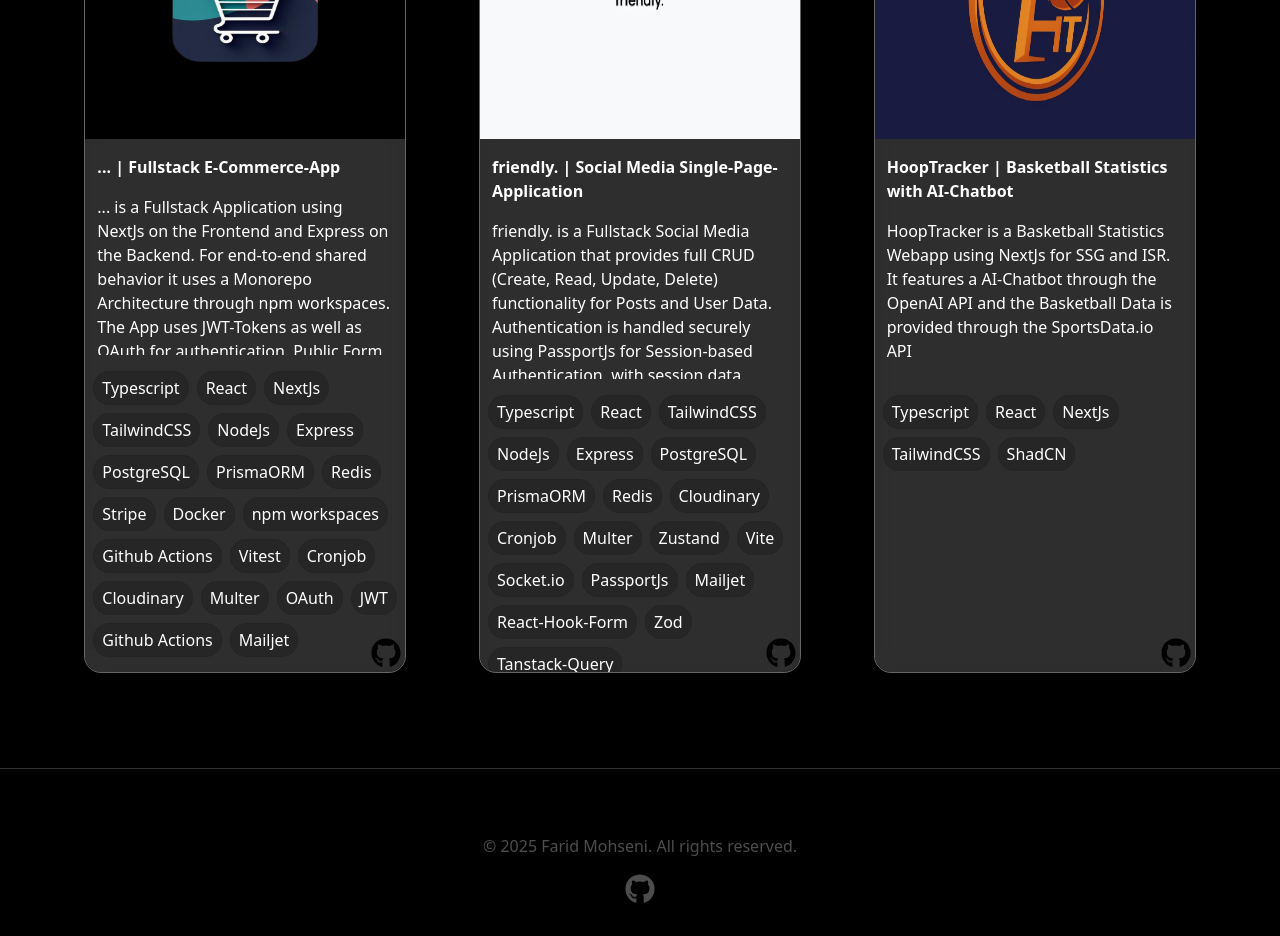
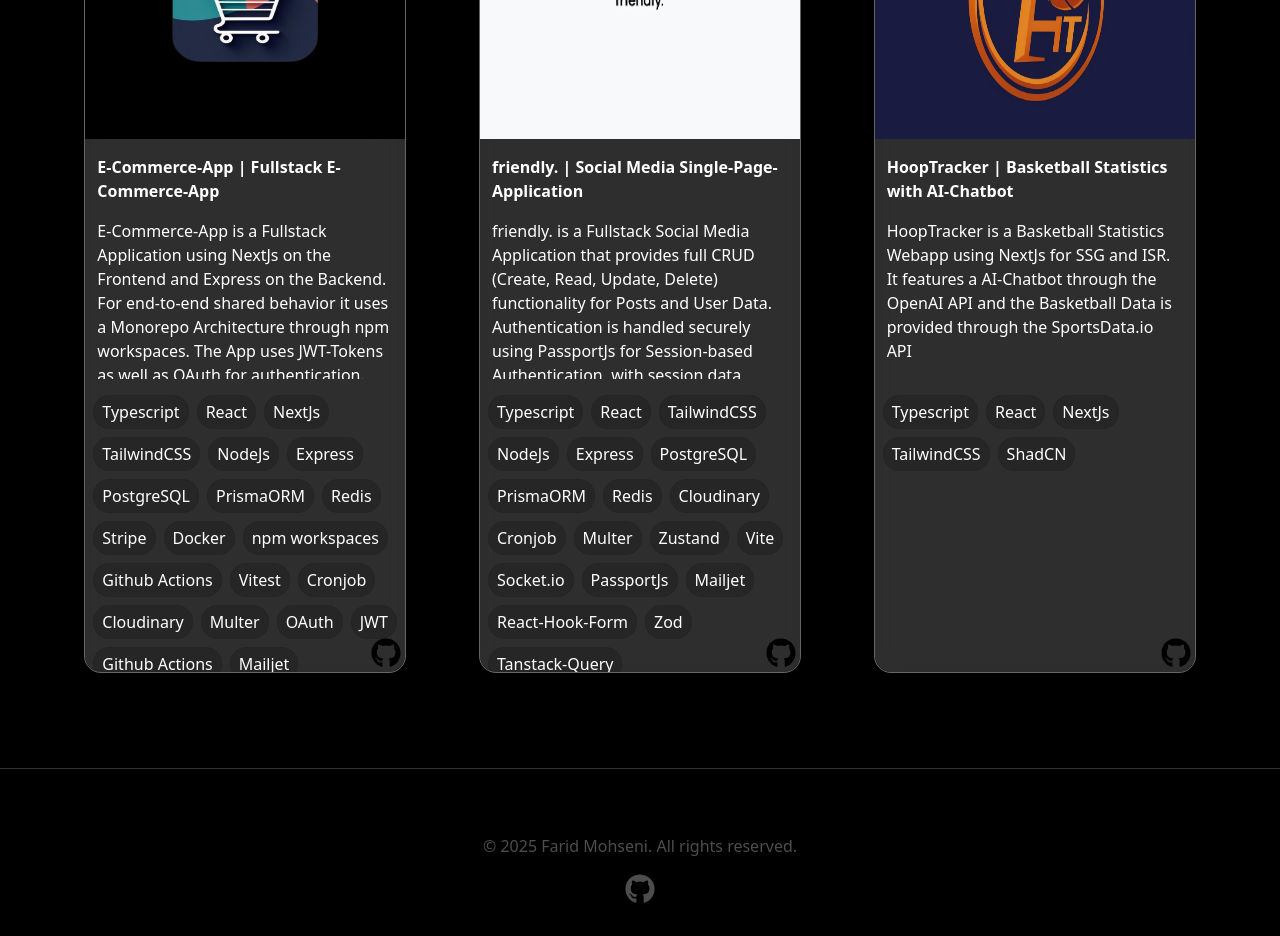
Before and after one commit to FaridMo99/Portfolio-Landing-Page, a React (Vite) app: page / in a window 1280 px wide. Shown: the part 2140-3076 px from the top of the page. Built offline with nearby package versions, Linux system fonts and the light colour scheme.

Commit message:
updated infos to e-commerce-app

```diff
--- a/src/components/main/Projects.tsx
+++ b/src/components/main/Projects.tsx
@@ -14,8 +14,8 @@
 
 const projects: Projects[] = [
   {
-    title: "... | Fullstack E-Commerce-App",
-    text: `... is a Fullstack Application using NextJs on the Frontend and Express on the Backend.
+    title: "E-Commerce-App | Fullstack E-Commerce-App",
+    text: `E-Commerce-App is a Fullstack Application using NextJs on the Frontend and Express on the Backend.
     For end-to-end shared behavior it uses a Monorepo Architecture through npm workspaces.
     The App uses JWT-Tokens as well as OAuth for authentication.
     Public Form Inputs are bot protected through rate-limiting and Cloudflare Turnstile.
@@ -52,7 +52,7 @@
       "Github Actions",
       "Mailjet",
     ],
-    link: "",
+    link: "https://frontend-e-commerce-app.onrender.com",
     secondImage: "/eCommerceAppFullImage.png",
     alt: "e commerce app logo",
   },
```
Also changed, not shown: 1 other file (tests, documents, lock files or other folders).
